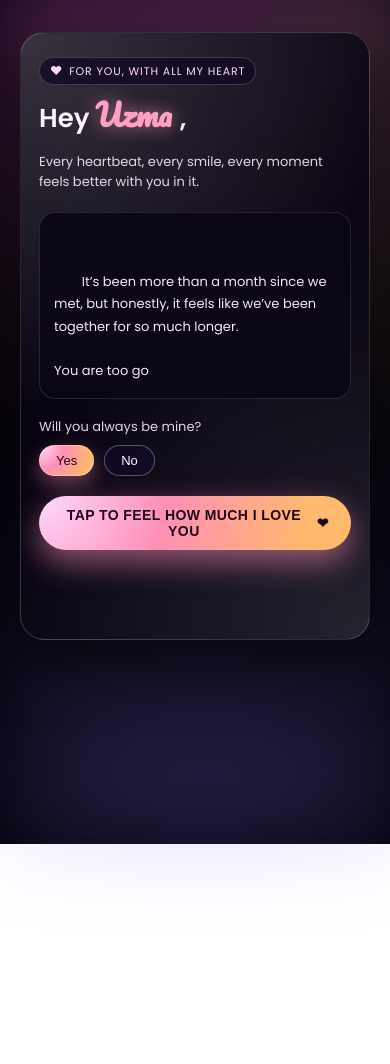
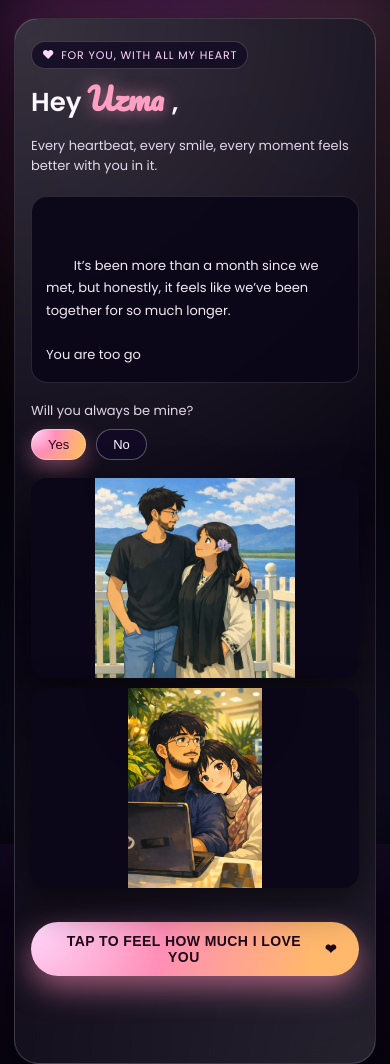
Before and after one commit to erbilalahmad08-dot/uzma, a plain HTML site: page index.html in a window 390 px wide. Before the commit the page ends 844 px from the top, so only its background shows below. Drawn offline with Linux system fonts and the light colour scheme.

Commit message:
Add files via upload

```diff
--- a/index.html
+++ b/index.html
@@ -42,6 +42,23 @@
           </div>
         </div>
 
+        <div class="art-wrapper">
+          <div class="art-item">
+            <img
+              src="WhatsApp Image 2026-02-03 at 7.01.16 PM.jpeg"
+              alt="A soft Ghibli-style scene that reminds me of us"
+              class="art-image"
+            />
+          </div>
+          <div class="art-item">
+            <img
+              src="WhatsApp Image 2026-02-03 at 7.01.17 PM.jpeg"
+              alt="Another Ghibli-style moment that feels like us"
+              class="art-image"
+            />
+          </div>
+        </div>
+
         <button class="btn" id="reveal-btn">
           Tap to feel how much I love you
         </button>
--- a/style.css
+++ b/style.css
@@ -15,7 +15,8 @@ body {
   font-family: "Poppins", system-ui, -apple-system, BlinkMacSystemFont, sans-serif;
   background: radial-gradient(circle at top, #1b0630 0, #05030a 40%, #020109 100%);
   color: #fdf7ff;
-  overflow: hidden;
+  overflow-x: hidden;
+  overflow-y: auto;
 }
 
 .background-gradient {
@@ -158,6 +159,45 @@ h1 {
   font-size: 14px;
   color: rgba(247, 235, 255, 0.9);
   margin-bottom: 20px;
+}
+
+.art-wrapper {
+  margin-top: 18px;
+  margin-bottom: 18px;
+  display: grid;
+  grid-template-columns: repeat(2, minmax(0, 1fr));
+  gap: 10px;
+}
+
+.art-item {
+  border-radius: 18px;
+  overflow: hidden;
+  position: relative;
+  box-shadow: 0 16px 40px rgba(0, 0, 0, 0.55);
+}
+
+.art-image {
+  width: 100%;
+  height: auto;
+  max-height: 220px;
+  display: block;
+  transform: scale(1.0);
+  transition: transform 0.6s ease-out;
+  object-fit: contain;
+  background: #0b0618;
+}
+
+.art-item::after {
+  content: "";
+  position: absolute;
+  inset: 0;
+  background: radial-gradient(circle at top, rgba(0, 0, 0, 0.15), transparent 50%);
+  mix-blend-mode: soft-light;
+  pointer-events: none;
+}
+
+.art-item:hover .art-image {
+  transform: scale(1.07);
 }
 
 .letter {
@@ -331,8 +371,14 @@ h1 {
 }
 
 @media (max-width: 520px) {
+  .container {
+    align-items: flex-start;
+    padding: 18px 14px 18px;
+  }
+
   .card {
-    padding: 24px 18px 20px;
+    width: 100%;
+    padding: 22px 16px 18px;
   }
 
   h1 {
@@ -350,4 +396,21 @@ h1 {
   .letter {
     font-size: 13px;
   }
+
+  .answer-buttons {
+    flex-wrap: wrap;
+  }
+
+  .art-wrapper {
+    margin-bottom: 14px;
+    grid-template-columns: 1fr;
+  }
+
+  .art-item {
+    border-radius: 16px;
+  }
+
+  .art-image {
+    max-height: 200px;
+  }
 }
```
Also changed, not shown: WhatsApp Image 2026-02-03 at 7.01.16 PM.jpeg (added), WhatsApp Image 2026-02-03 at 7.01.17 PM.jpeg (added).
